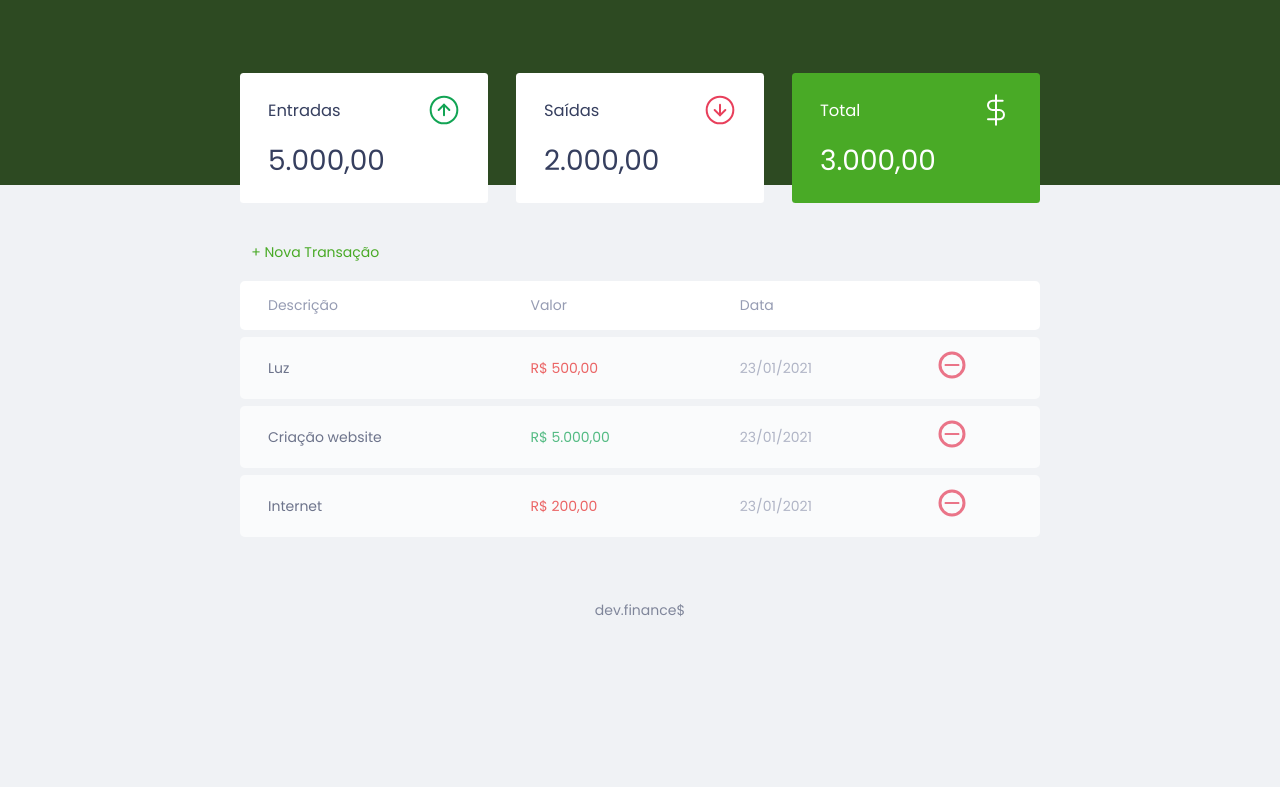
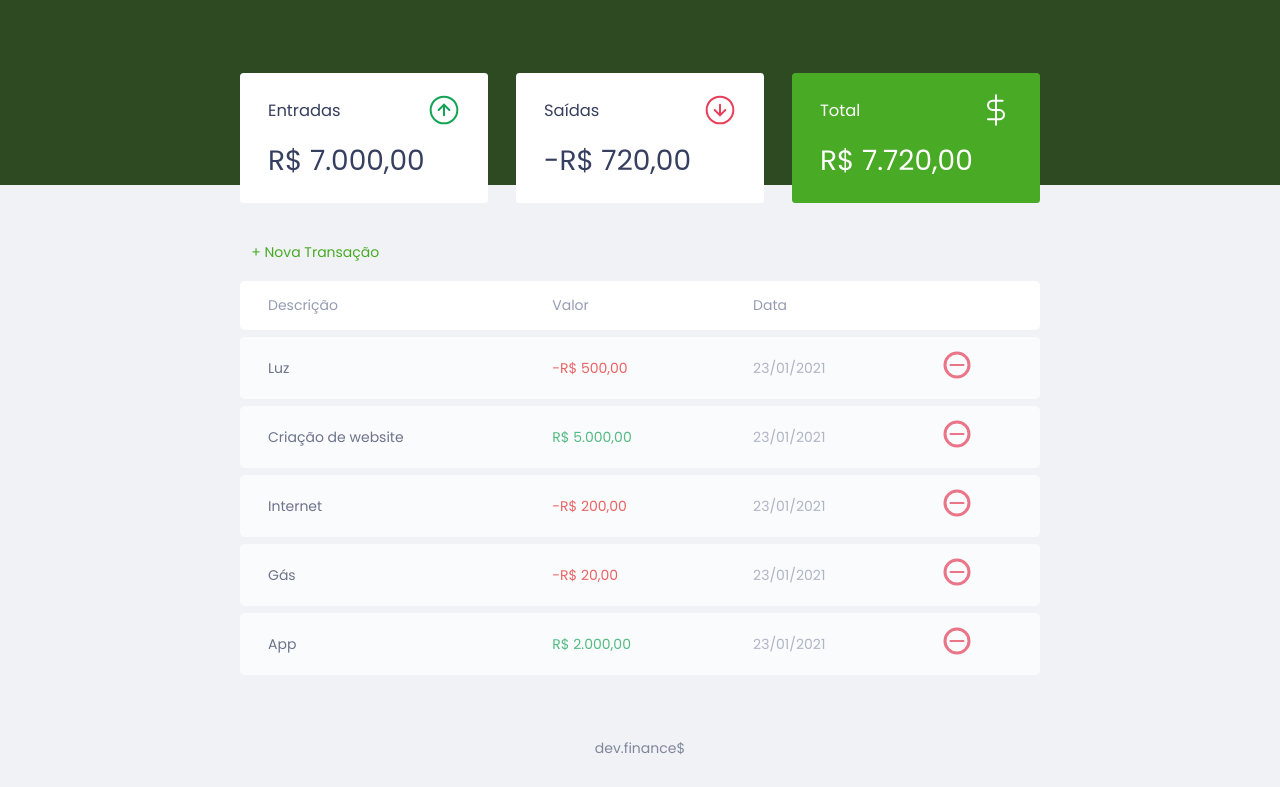
Before and after one commit to GabrielZanin1997/Discover, a plain HTML site: page index.html in a window 1280 px wide. Shown: the part 55-842 px from the top of the page. Before the commit the page ends 800 px from the top, so only its background shows below. Drawn offline with Linux system fonts and the light colour scheme; files whose address does not match are found by name.

Commit message:
adicionando javascript

```diff
--- a/index.html
+++ b/index.html
@@ -31,7 +31,7 @@
                     </span>
                     <img src="./assets/income.svg" alt="Imagem de entradas">
                 </h3>
-                <p>5.000,00</p>
+                <p id="incomeDisplay">5.000,00</p>
             </div>
 
             <div class="card">
@@ -41,7 +41,7 @@
                     </span>
                     <img src="./assets//expense.svg" alt="Imagem de saidas">
                 </h3>
-                <p>2.000,00</p>
+                <p id="expenseDisplay">2.000,00</p>
             </div>
 
             <div class="card total">
@@ -51,7 +51,7 @@
                     </span>
                     <img src="./assets//total.svg" alt="Imagem de total">
                 </h3>
-                <p>3.000,00</p>
+                <p id="totalDisplay">3.000,00</p>
 
             </div>
         </section>
@@ -73,26 +73,6 @@
                 </thead>
 
                 <tbody>
-                    <tr>
-                        <td class="description">Luz</td>
-                        <td class="expense">R$ 500,00</td>
-                        <td class="date">23/01/2021</td>
-                        <td><img src="./assets/minus.svg" alt=""></td>
-                    </tr>
-
-                    <tr>
-                        <td class="description">Criação website</td>
-                        <td class="income">R$ 5.000,00</td>
-                        <td class="date">23/01/2021</td>
-                        <td><img src="./assets/minus.svg" alt=""></td>
-                    </tr>
-
-                    <tr>
-                        <td class="description">Internet</td>
-                        <td class="expense">R$ 200,00</td>
-                        <td class="date">23/01/2021</td>
-                        <td><img src="./assets/minus.svg" alt=""></td>
-                    </tr>
                 </tbody>
             </table>
         </section>
@@ -102,7 +82,7 @@
         <div class="modal">
             <div class="form">
                 <h2>Nova Transação</h2>
-                <form action="">
+                <form action="" onsubmit="Form.submit(event)">
                     <div class="input-group">
                         <label class="sr-only" for="description">Descrição</label>
                     <input
--- a/scripts.js
+++ b/scripts.js
@@ -13,61 +13,187 @@ const Modal = {
     }
 }
 
-const transactions = [
+const Transaction = {
+    all: [
         {
-        id: 1,
             description: 'Luz',
-        amout: -50000,
+            amount: -50000,
             date: '23/01/2021',
         },
 
         {
-        id: 2,
             description: 'Criação de website',
-        amout: 500000,
+            amount: 500000,
             date: '23/01/2021',
         },
 
         {
-        id: 3,
             description: 'Internet',
-        amout: -20000,
+            amount: -20000,
             date: '23/01/2021',
         },
-]
 
-const Transaction = {
+        {
+            description: 'Gás',
+            amount: -2000,
+            date: '23/01/2021',
+        },
+
+        {
+            description: 'App',
+            amount: 200000,
+            date: '23/01/2021',
+        },
+    ],
+
+    add(transaction) {
+        Transaction.all.push(transaction)
+
+        App.reload()
+    },
+
+    remove(index) {
+        Transaction.all.splice(index, 1)
+
+        App.reload()
+    },
+
     incomes() {
+        let income = 0;
 
+        Transaction.all.forEach(transaction => {
+            if(transaction.amount > 0) {
+                income += transaction.amount;
+            }
+        })
+
+        return income;
     },
-    expence() {
 
+    expenses() {
+        let expense = 0;
+
+        Transaction.all.forEach(transaction => {
+            if(transaction.amount < 0) {
+                expense += transaction.amount;
+            }
+        })
+
+        return expense;
     },
+
     total() {
-
+        return Transaction.incomes() - Transaction.expenses()
     }
 }
 
 const DOM = {
 
+    transactionsContainer: document.querySelector('#data-table tbody'),
+
     addTransaction(transaction, index) {
-        console.log("cheguei aqui")
         const tr = document.createElement('tr')
-        tr.innerHTML = DOM.innerHTMLTransaction()
+        tr.innerHTML = DOM.innerHTMLTransaction(transaction)
+
+        DOM.transactionsContainer.appendChild(tr)
     },
 
-     innerHTMLTransaction() {
+     innerHTMLTransaction(transaction) {
+        const CSSclass = transaction.amount > 0 ? "income" : "expense"
+
+        const amount = Utils.formatCurrency(transaction.amount)
+
         const html = `
-            <td class="description">Luz</td>
-            <td class="expense">R$ 500,00</td>
-            <td class="date">23/01/2021</td>
+            <td class="description">${transaction.description}</td>
+            <td class="${CSSclass}">${amount}</td>
+            <td class="date">${transaction.date}</td>
             <td>
                 <img src="./assets/minus.svg" alt="Remover transação">
             </td>
          `
 
          return html
+    },
+
+    updateBalance() {
+        document
+        .getElementById('incomeDisplay')
+        .innerHTML = Utils.formatCurrency(Transaction.incomes())
+
+        document
+        .getElementById('expenseDisplay')
+        .innerHTML = Utils.formatCurrency(Transaction.expenses())
+
+        document
+        .getElementById('totalDisplay')
+        .innerHTML = Utils.formatCurrency(Transaction.total())
+    },
+
+    clearTransactions() {
+        DOM.transactionsContainer.innerHTML = ""
     }
 }
 
-DOM.addTransaction()
+const Utils = {
+    formatCurrency(value){
+        const signal = Number(value) < 0 ? "-" : ""
+
+        value = String(value).replace(/\D/g, "")
+
+        value = Number(value) / 100
+
+        value = value.toLocaleString("pt-BR", {
+            style: "currency",
+            currency: "BRL"
+        })
+
+        return (signal + value)
+    }
+}
+
+const Form = {
+    description: document.querySelector('input#description'),
+    amount: document.querySelector('input#amount'),
+    date: document.querySelector('input#date'),
+
+    getValues() {
+        return {
+            description: Form.description.value,
+            amount: Form.amount.value,
+            date: Form.date.value
+        }
+    },
+
+    formatData() {
+
+    },
+
+    validateFields() {
+        const {description, amount, date} = Form.getValues()
+
+        console.log(description)
+    },
+
+    submit(event) {
+        event.preventDefault()
+
+        Form.validateFields()
+    }
+}
+
+const App = {
+    init() {
+        Transaction.all.forEach(transaction =>{
+            DOM.addTransaction(transaction)
+        })
+
+        DOM.updateBalance()
+    },
+
+    reload() {
+        DOM.clearTransactions()
+        App.init()
+    },
+}
+
+App.init()
```
Lines whose indentation alone changed are shown as unchanged.
